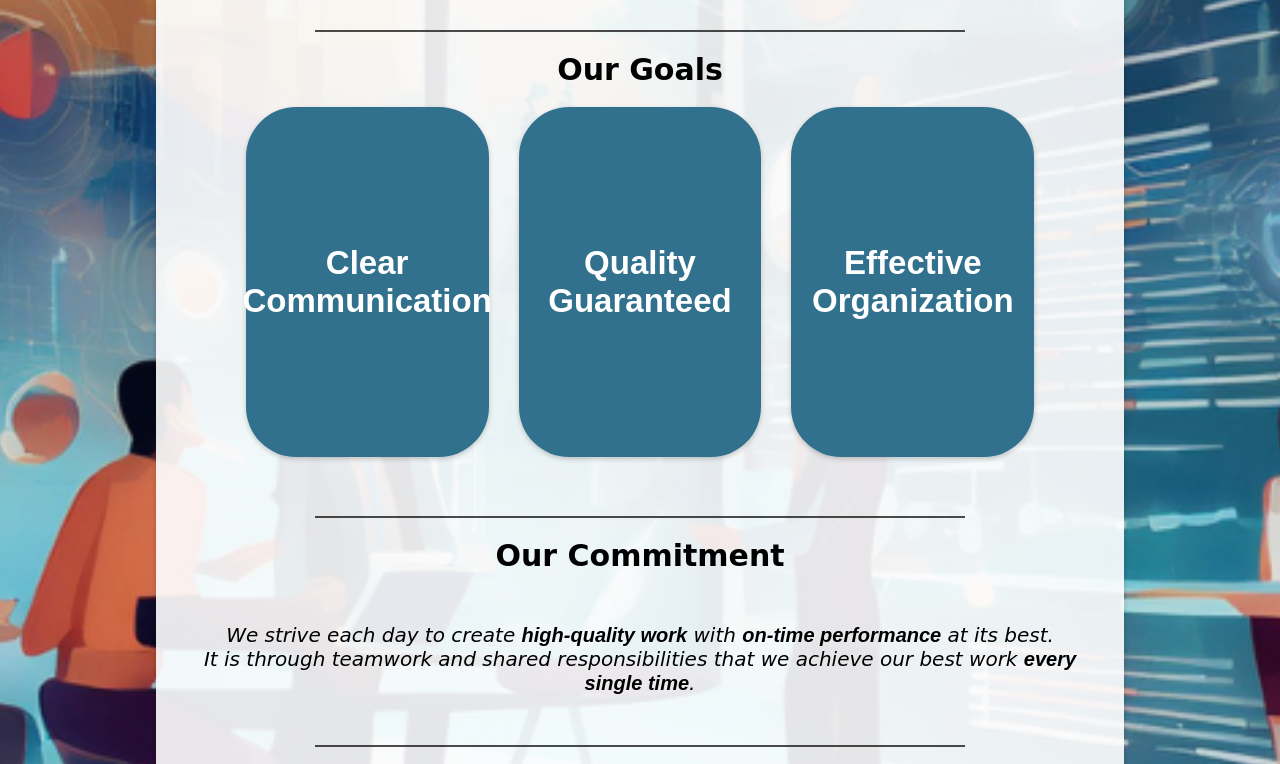
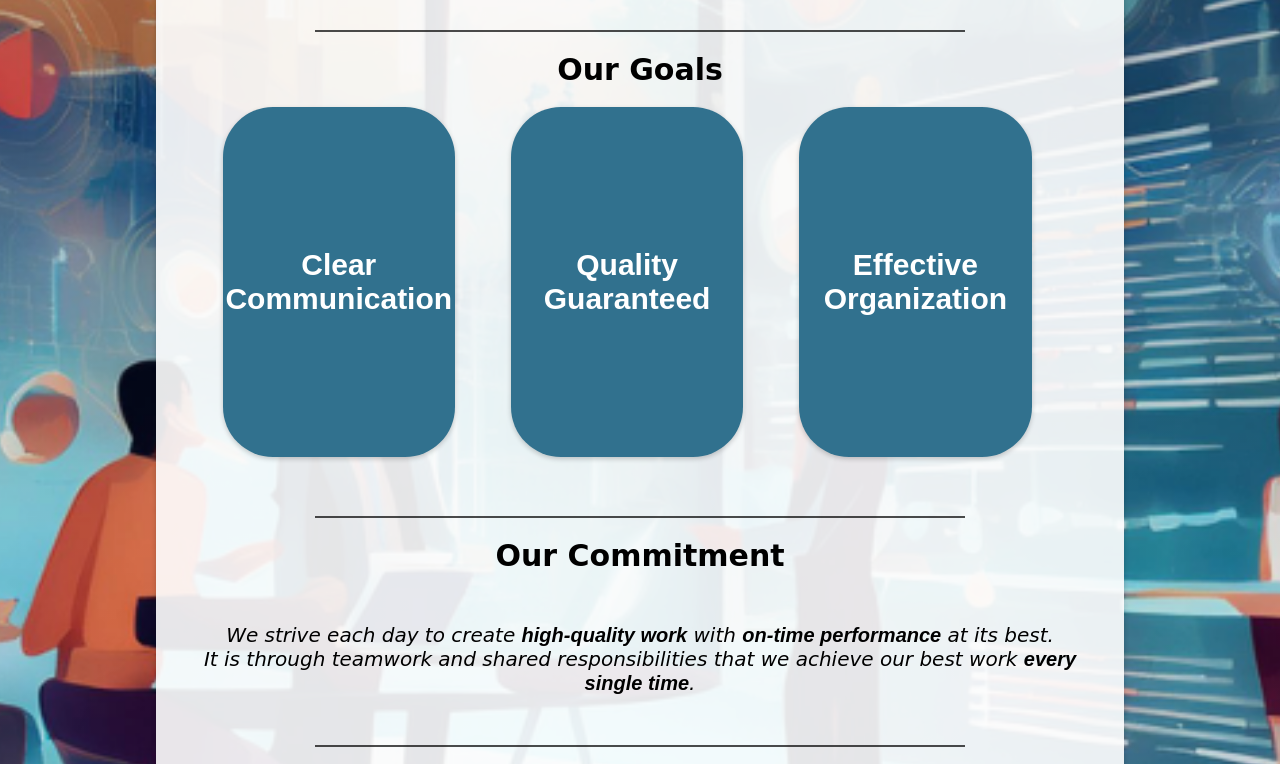
Before and after one commit to LydiaRin/LydiaRin.github.io, a plain HTML site: page mission.html in a window 1280 px wide. Shown: the part 672-1436 px from the top of the page. Drawn offline with Linux system fonts and the light colour scheme.

Commit message:
changing font size

```diff
--- a/css/styles.css
+++ b/css/styles.css
@@ -147,7 +147,7 @@ in common*/
     position: relative;
 }
 .cards{
-    width: 85%;
+    width: 90%;
     display: flex;
     justify-content: space-between;
     margin: 20px auto;
@@ -175,7 +175,7 @@ in common*/
 .front{
     position: absolute;
     height: 100%;
-    width: 100%;
+    width: 90%;
     background-color: rgb(49, 113, 142);
     border-radius: 50px;
     box-shadow: 0px 2px 5px rgba(0, 0, 0, 0.2);
@@ -189,12 +189,11 @@ in common*/
 
 .front{
     color: #ffffff;
-    font-size: 22px;
-
+    font-size: 20px;
 }
 .back{
     color: #ffffff;
-    font-size:18px;
+    font-size:15px;
     line-height: 1cm;
     transform: rotateY(180deg);
 }
```
